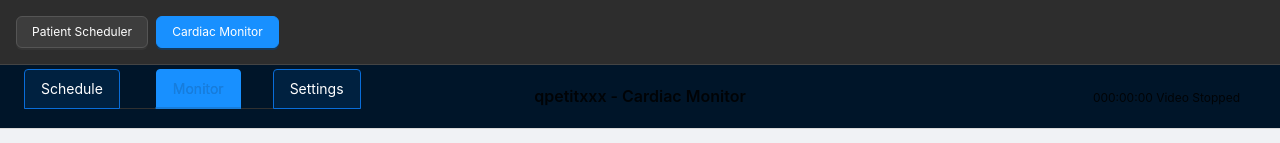
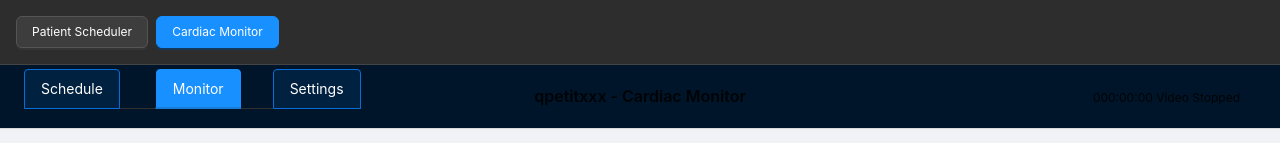
Before and after one commit to alexiskulash/fusion-antd, a React (Vite) app: page /monitor in a window 1280 px wide. Shown: the top 143 px of the page. Built offline with nearby package versions, Linux system fonts and the light colour scheme.

Commit message:
Fix header tab text color to white for proper contrast
cgen-735de61b15484d34b5f71922d08b3bfe

```diff
--- a/src/Monitor.css
+++ b/src/Monitor.css
@@ -42,6 +42,16 @@
   background: #1890ff !important;
   color: #ffffff !important;
   border-color: #1890ff !important;
+}
+
+.header-tabs .ant-tabs-tab-btn {
+  color: #ffffff !important;
+  text-shadow: none !important;
+}
+
+.header-tabs .ant-tabs-tab-active .ant-tabs-tab-btn {
+  color: #ffffff !important;
+  text-shadow: none !important;
 }
 
 .header-tabs .ant-tabs-content-holder {
```
